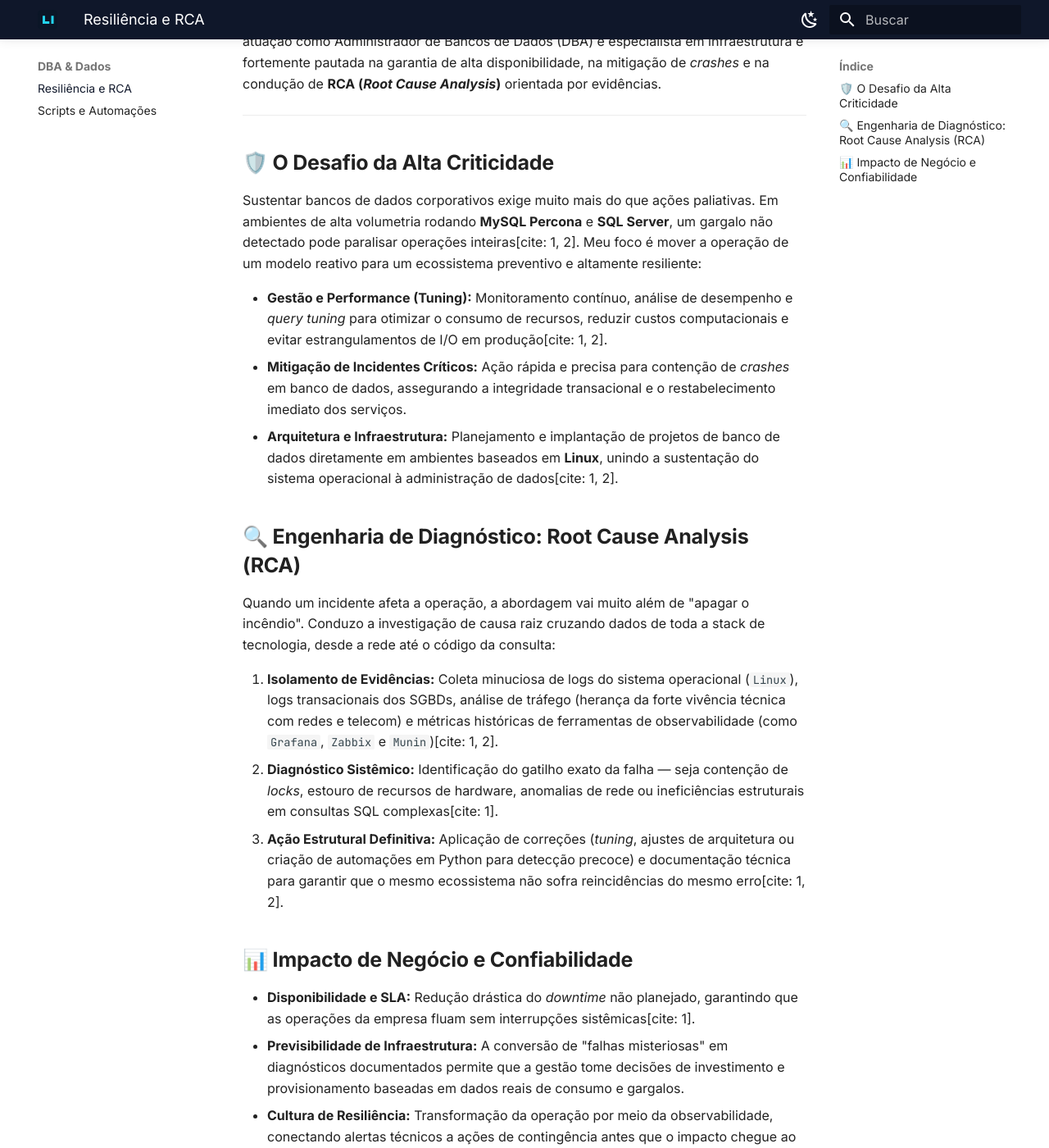
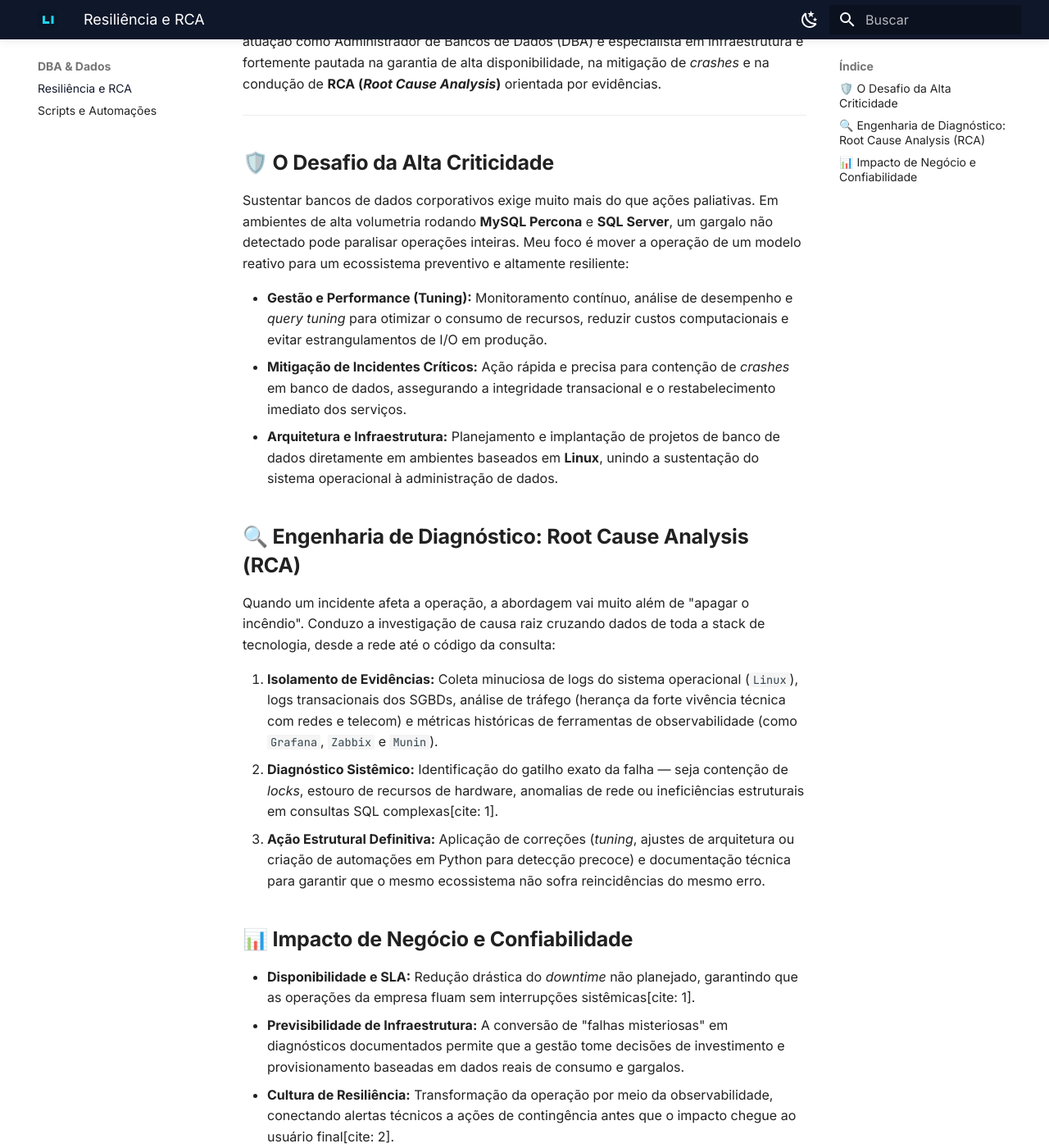
Before and after one commit to Allanao88/portfolio-docs, an MkDocs documentation site: the page built from docs/dba/resiliencia-rca.md, in a window 1280 px wide and 1400 px high, scrolled down 282 px. Shown: the whole window at 82% size. Built offline with MkDocs 1.6.1 and Material for MkDocs 9.7.7, drawn with Linux system fonts in a browser that asks for light colours.

Commit message:
Fix formatting and punctuation in resilience document

```diff
--- a/docs/dba/resiliencia-rca.md
+++ b/docs/dba/resiliencia-rca.md
@@ -6,19 +6,19 @@ A estabilidade de ambientes de dados críticos não é fruto do acaso, mas sim d
 
 ## 🛡️ O Desafio da Alta Criticidade
 
-Sustentar bancos de dados corporativos exige muito mais do que ações paliativas. Em ambientes de alta volumetria rodando **MySQL Percona** e **SQL Server**, um gargalo não detectado pode paralisar operações inteiras[cite: 1, 2]. Meu foco é mover a operação de um modelo reativo para um ecossistema preventivo e altamente resiliente:
+Sustentar bancos de dados corporativos exige muito mais do que ações paliativas. Em ambientes de alta volumetria rodando **MySQL Percona** e **SQL Server**, um gargalo não detectado pode paralisar operações inteiras. Meu foco é mover a operação de um modelo reativo para um ecossistema preventivo e altamente resiliente:
 
-* **Gestão e Performance (Tuning):** Monitoramento contínuo, análise de desempenho e *query tuning* para otimizar o consumo de recursos, reduzir custos computacionais e evitar estrangulamentos de I/O em produção[cite: 1, 2].
+* **Gestão e Performance (Tuning):** Monitoramento contínuo, análise de desempenho e *query tuning* para otimizar o consumo de recursos, reduzir custos computacionais e evitar estrangulamentos de I/O em produção.
 * **Mitigação de Incidentes Críticos:** Ação rápida e precisa para contenção de *crashes* em banco de dados, assegurando a integridade transacional e o restabelecimento imediato dos serviços.
-* **Arquitetura e Infraestrutura:** Planejamento e implantação de projetos de banco de dados diretamente em ambientes baseados em **Linux**, unindo a sustentação do sistema operacional à administração de dados[cite: 1, 2].
+* **Arquitetura e Infraestrutura:** Planejamento e implantação de projetos de banco de dados diretamente em ambientes baseados em **Linux**, unindo a sustentação do sistema operacional à administração de dados.
 
 ## 🔍 Engenharia de Diagnóstico: Root Cause Analysis (RCA)
 
 Quando um incidente afeta a operação, a abordagem vai muito além de "apagar o incêndio". Conduzo a investigação de causa raiz cruzando dados de toda a stack de tecnologia, desde a rede até o código da consulta:
 
-1. **Isolamento de Evidências:** Coleta minuciosa de logs do sistema operacional (`Linux`), logs transacionais dos SGBDs, análise de tráfego (herança da forte vivência técnica com redes e telecom) e métricas históricas de ferramentas de observabilidade (como `Grafana`, `Zabbix` e `Munin`)[cite: 1, 2].
+1. **Isolamento de Evidências:** Coleta minuciosa de logs do sistema operacional (`Linux`), logs transacionais dos SGBDs, análise de tráfego (herança da forte vivência técnica com redes e telecom) e métricas históricas de ferramentas de observabilidade (como `Grafana`, `Zabbix` e `Munin`).
 2. **Diagnóstico Sistêmico:** Identificação do gatilho exato da falha — seja contenção de *locks*, estouro de recursos de hardware, anomalias de rede ou ineficiências estruturais em consultas SQL complexas[cite: 1].
-3. **Ação Estrutural Definitiva:** Aplicação de correções (*tuning*, ajustes de arquitetura ou criação de automações em Python para detecção precoce) e documentação técnica para garantir que o mesmo ecossistema não sofra reincidências do mesmo erro[cite: 1, 2].
+3. **Ação Estrutural Definitiva:** Aplicação de correções (*tuning*, ajustes de arquitetura ou criação de automações em Python para detecção precoce) e documentação técnica para garantir que o mesmo ecossistema não sofra reincidências do mesmo erro.
 
 ## 📊 Impacto de Negócio e Confiabilidade
 
```
